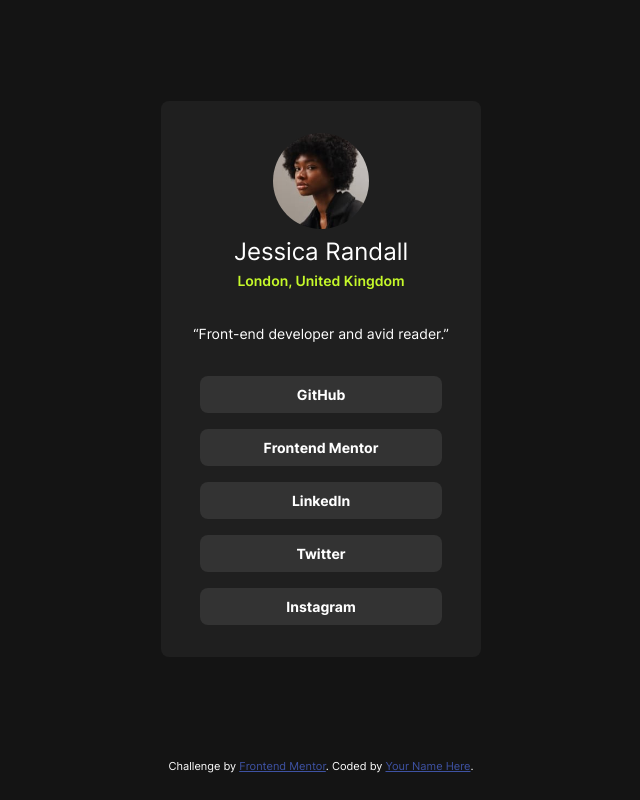
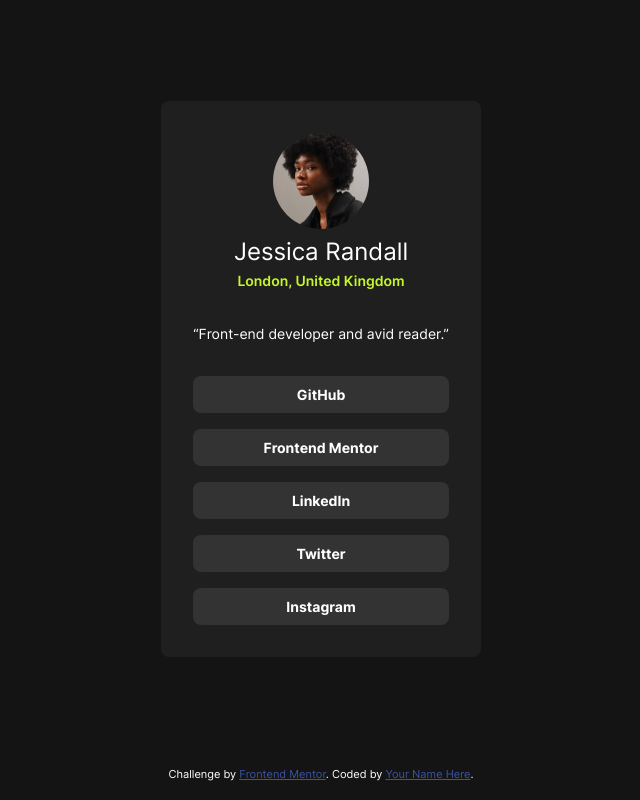
Before and after one commit to mkalmetieva/social-links-profile-challenge, a plain HTML site: page index.html in a window 1280 px wide. Shown: the whole page, without its empty margins (319-959 px from the left). Drawn offline with Linux system fonts and the light colour scheme.

Commit message:
Remove hardcoded panel width. Use padding

```diff
--- a/index.css
+++ b/index.css
@@ -32,15 +32,12 @@ main {
 }
 
 article {
-  width: 20rem;
-  max-width: 100%;
-
   display: flex;
   flex-direction: column;
   align-items: center;
   gap: 1rem;
 
-  padding: 2rem 1rem;
+  padding: 2rem;
   border-radius: 0.5rem;
   background-color: var(--dark-grey);
 }
@@ -48,10 +45,13 @@ article {
 footer {
   width: 100%;
   height: 3em;
+
+  padding: 0.5rem;
 }
 
 img {
   width: 6rem;
+  max-width: 100%;
   border-radius: 50%;
 }
 
@@ -79,6 +79,8 @@ q {
 }
 
 .socials {
+  width: 100%;
+
   display: flex;
   flex-direction: column;
   gap: 1rem;
@@ -90,8 +92,7 @@ li {
 
 article a {
   display: block;
-  padding: 0.5rem 4rem;
-  width: 100%;
+  padding: 0.5rem 0;
 
   color: var(--white);
   background-color: var(--grey);
```
